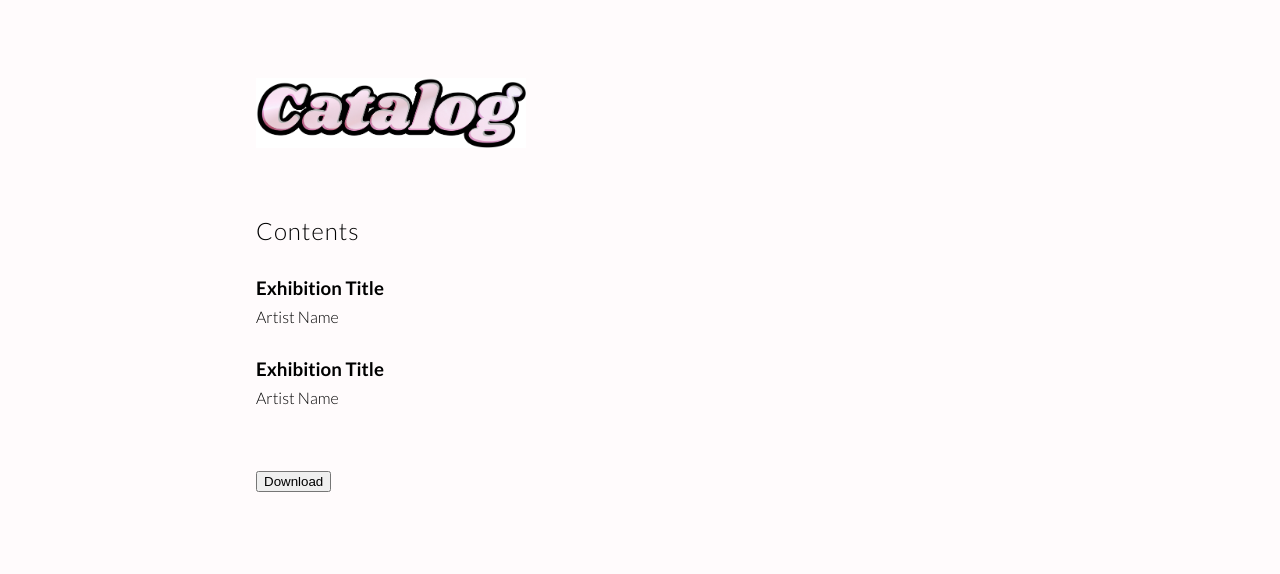
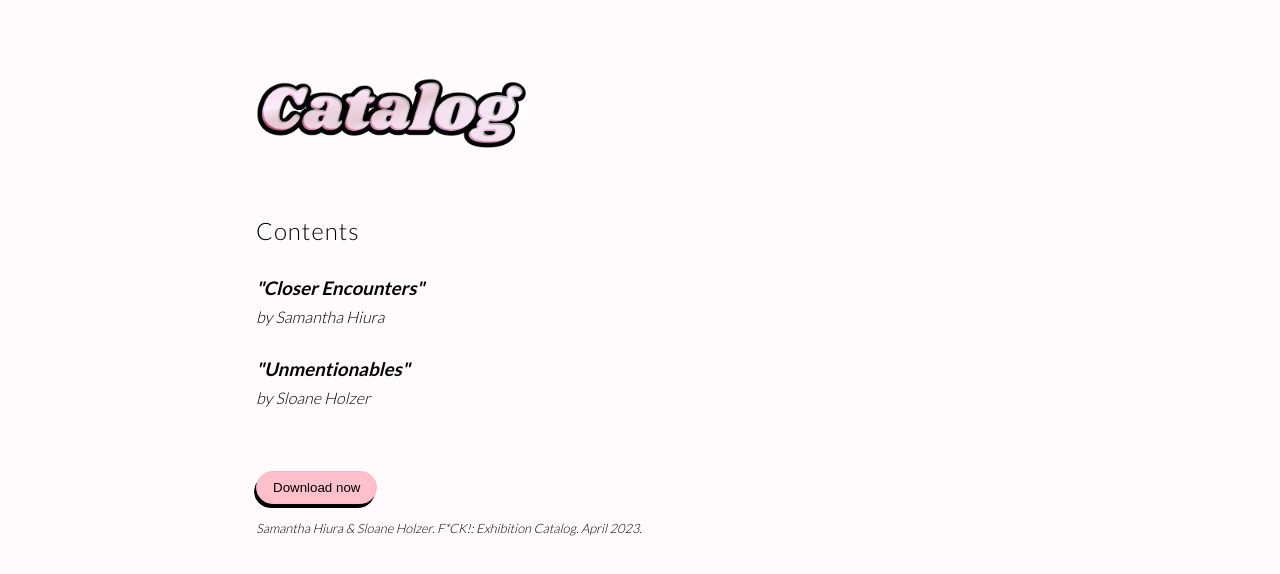
Before and after one commit to ASneakyToast/fuckexhibition.github.io, an Astro site: page /catalog in a window 1280 px wide. Shown: the part 68-642 px from the top of the page. Built offline with nearby package versions, Linux system fonts and the light colour scheme; Astro itself is replaced by a stand-in of ours; a web font is replaced by a local one.

Commit message:
Fixed the page up.

```diff
--- a/src/pages/catalog.astro
+++ b/src/pages/catalog.astro
@@ -6,24 +6,27 @@ import BaseLayout from "../layouts/BaseLayout.astro";
 <BaseLayout title="F*CK | Catalog">
   <section class="intro">
     <h1>Catalog</h1>
-    <img src="/graphics/catalog-text_graphic.jpg" />
+    <img src="/graphics/catalog-text_graphic.png" />
   </section>
 
   <section class="contents-preview">
     <h2>Contents</h2>
     <article>
-      <h3>Exhibition Title</h3>
-      <h4>Artist Name</h4>
+        <h3><i>"Closer Encounters"</i></h3>
+        <h4><i>by Samantha Hiura</i></h4>
     </article>
     <article>
-      <h3>Exhibition Title</h3>
-      <h4>Artist Name</h4>
+      <h3><i>"Unmentionables"</i></h3>
+      <h4><i>by Sloane Holzer</i></h4>
     </article>
   </section>
 
-  <a href="/catalog.jpf" download="Fuck_Exhibition-Catalog-2023">
-    <button>Download</button>
-  </a>
+  <section class="download">
+    <a href="/catalog.pdf" download="Fuck_Exhibition-Catalog-2023.pdf">
+      <button>Download now</button>
+    </a>
+    <p><i>Samantha Hiura & Sloane Holzer. F*CK!: Exhibition Catalog. April 2023.</i></p>
+  </section>
 </BaseLayout>
 
 <style scoped>
@@ -34,7 +37,28 @@ import BaseLayout from "../layouts/BaseLayout.astro";
     margin-bottom: 32px;
   }
 
-  button {
-    margin-top: 32px;
+  .download {
+    margin-top: 64px;
+  }
+  .download p {
+    margin-top: 8px;
+    font-size: .8rem;
+  }
+  .download button {
+    color: black;
+    background-color: pink;
+    padding: 8px 16px;
+    border-radius: 32px;
+    border: 1px solid lightpink;
+    filter: drop-shadow( -2px 4px 0 rgba(0,0,0,1));
+    margin-bottom: 8px;
+    cursor: pointer;
+    transition: all 200ms;
+  }
+  .download button:hover {
+    color: white;
+    background-color: deeppink;
+    border: 1px solid deeppink;
+    filter: drop-shadow( -3px 6px 0 rgba(0,0,0,1));
   }
 </style>
```
Also changed, not shown: public/graphics/catalog-text_graphic.jpg (deleted), public/graphics/catalog-text_graphic.png (added).
